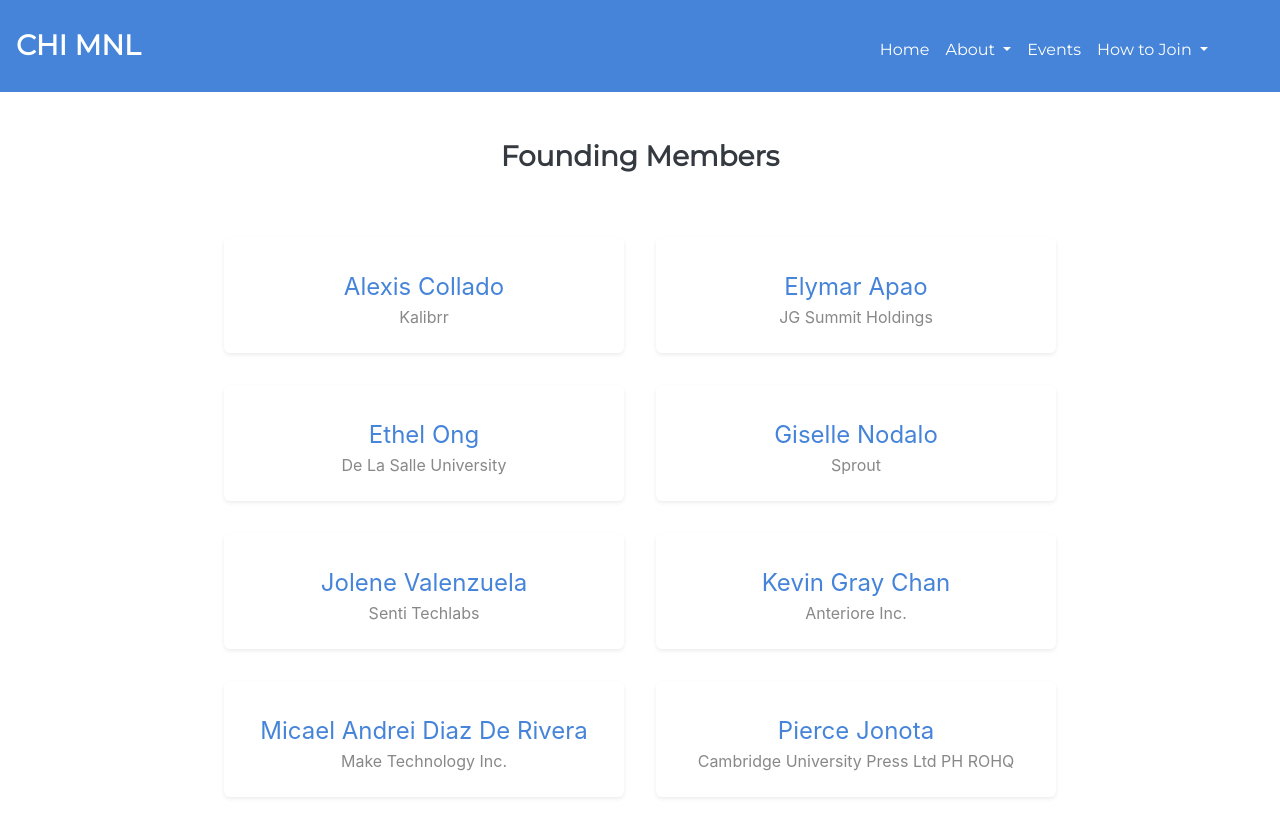
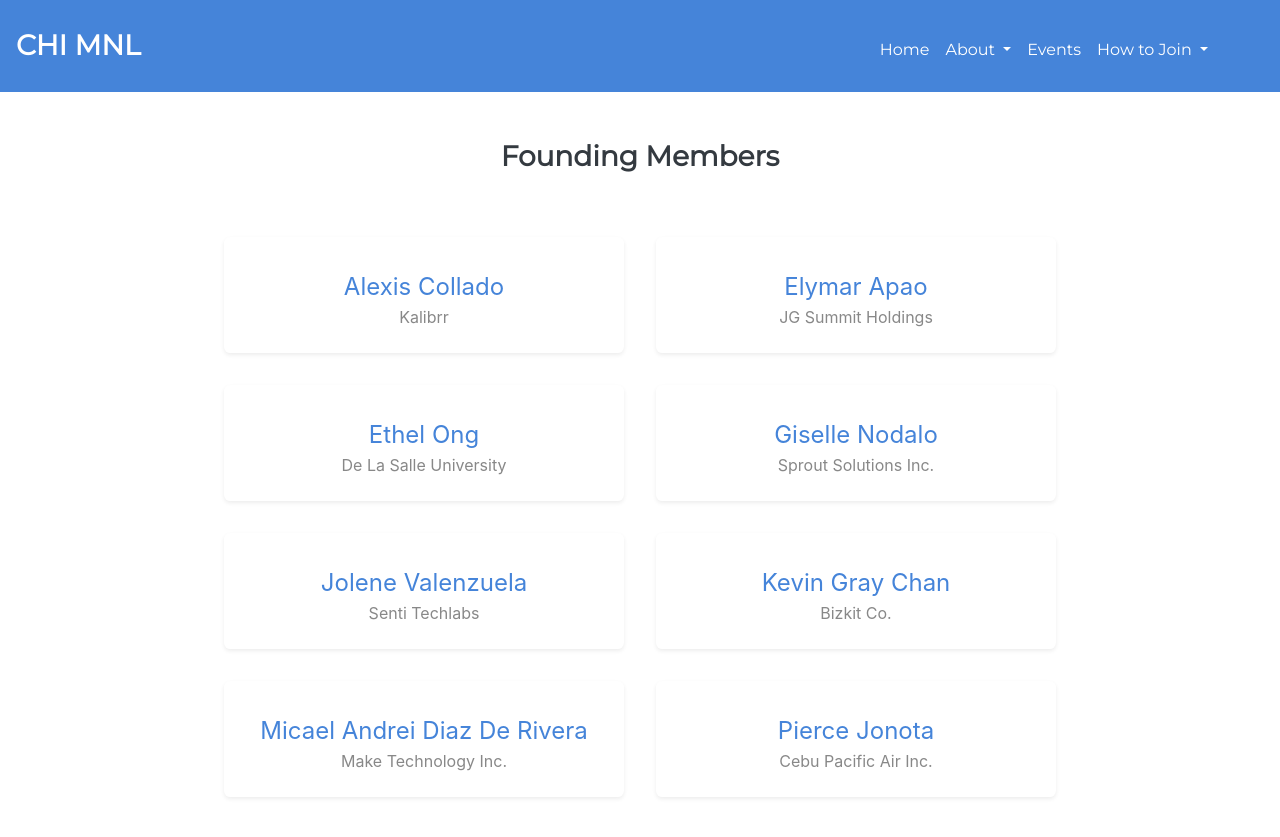
Before and after one commit to rap12/chimnl.github.io, a Jekyll site: the page built from founding-members.md, in a window 1280 px wide. Shown: the top 837 px of the page. Built offline with Jekyll 4.4.1, drawn with Linux system fonts in a browser that asks for light colours.

Commit message:
Update founding.yml
changed company affilitation of pierce and kevin

```diff
--- a/_data/founding.yml
+++ b/_data/founding.yml
@@ -8,16 +8,16 @@
   affiliation: "De La Salle University"
 
 - name: "Giselle Nodalo"
-  affiliation: "Sprout"
+  affiliation: "Sprout Solutions Inc. "
 
 - name: "Jolene Valenzuela"
   affiliation: "Senti Techlabs"
 
 - name: "Kevin Gray Chan"
-  affiliation: "Anteriore Inc."
+  affiliation: "Bizkit Co. "
 
 - name: "Micael Andrei Diaz De Rivera"
   affiliation: "Make Technology Inc."
 
 - name: "Pierce Jonota"
-  affiliation: "Cambridge University Press Ltd PH ROHQ"
+  affiliation: "Cebu Pacific Air Inc. "
```
